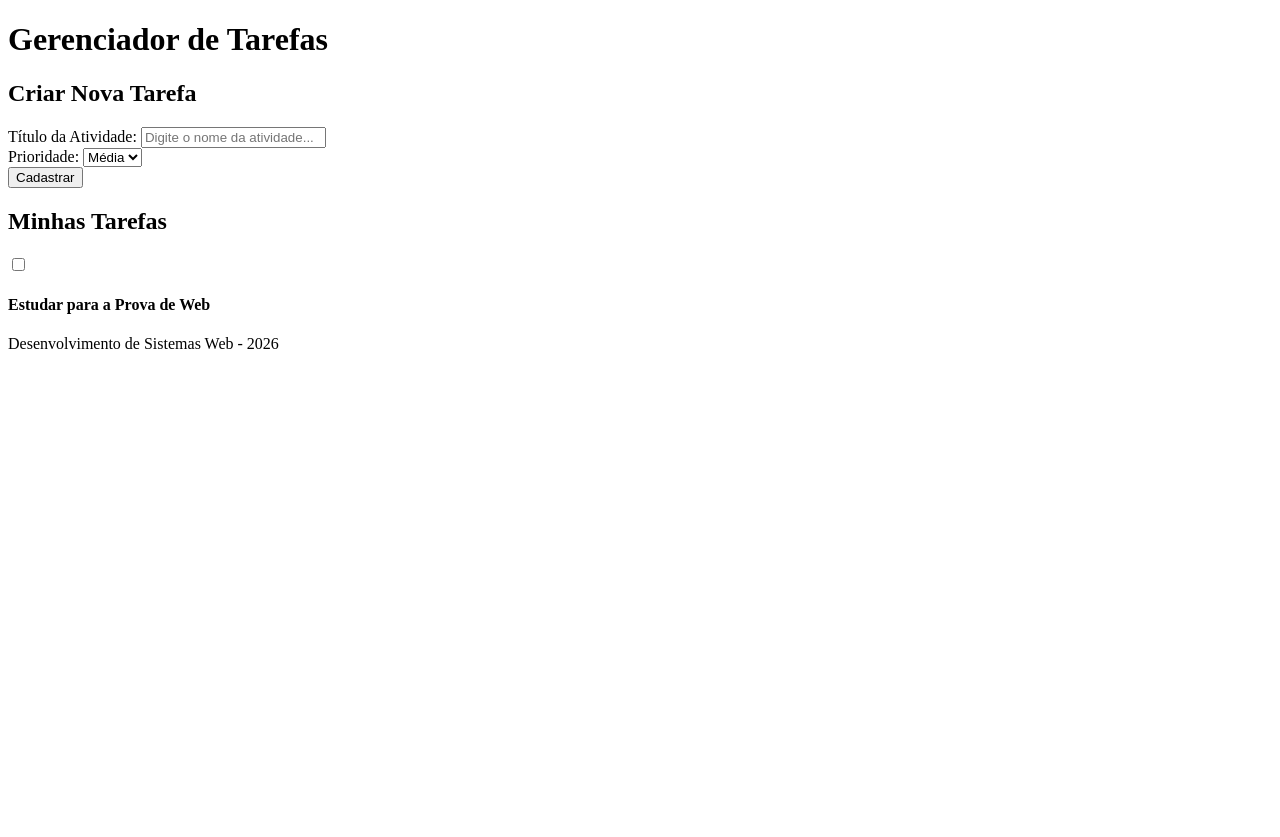
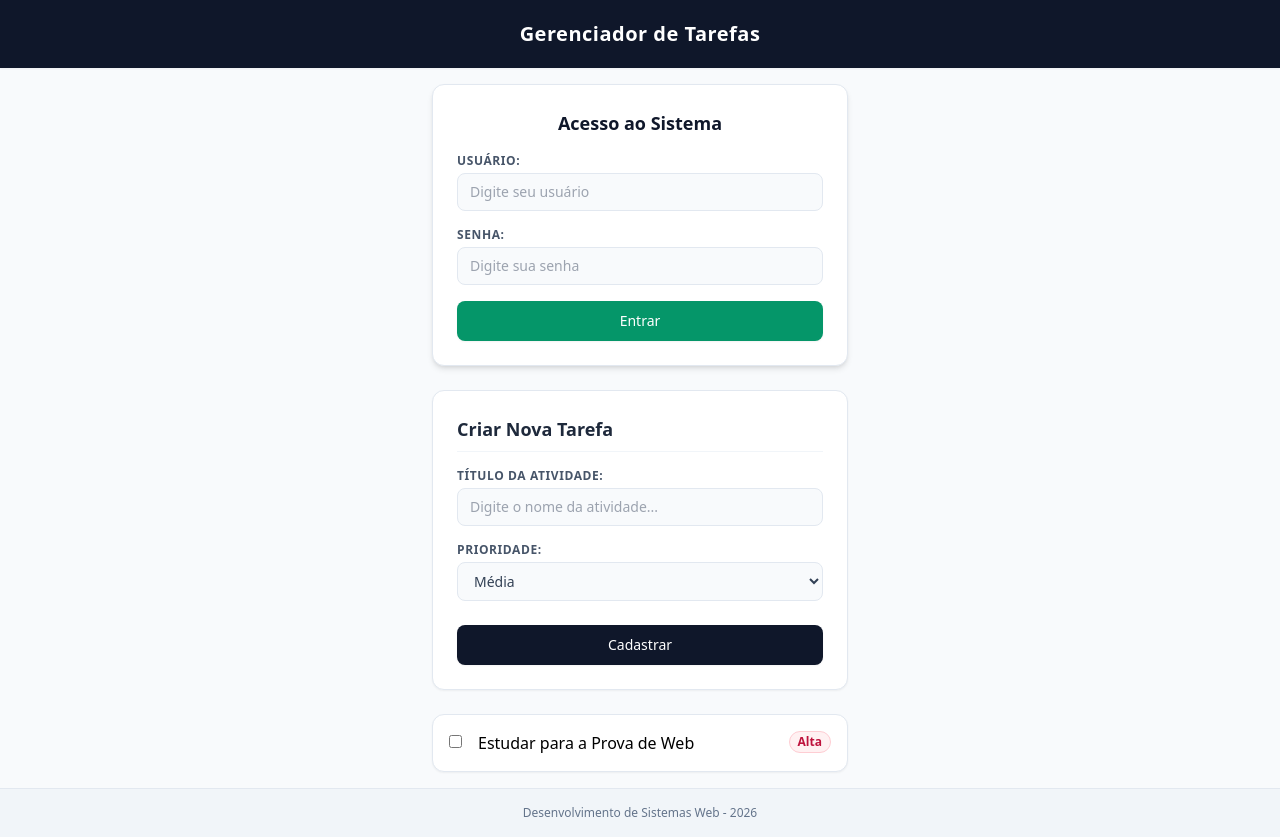
Before and after one commit to JoaooVitorSilva/gerenciador-de-tarefas, a plain HTML site: page index.html in a window 1280 px wide. Before the commit the page ends 800 px from the top, so only its background shows below. Drawn offline with nearby package versions, Linux system fonts and the light colour scheme.

Commit message:
style: aula 3 - estilizacao do card de tarefas e login com tailwind

```diff
--- a/index.html
+++ b/index.html
@@ -3,51 +3,91 @@
 
 <head>
     <meta charset="UTF-8">
-    <meta name="viewport" content="width=device-width,
-initial-scale=1.0">
-    <title>Gerenciador de Tarefas</title>
+    <meta name="viewport" content="width=device-width, initial-scale=1.0">
+    <title>Gerenciador de Tarefas - Aula 3</title>
+    <script src="https://cdn.tailwindcss.com"></script>
 </head>
 
-<body>
-    <header>
-        <h1 id="titulo-principal">Gerenciador de Tarefas</h1>
+<body class="bg-slate-50 min-h-screen font-sans antialiased flex flex-col justify-between">
+    <header class="bg-slate-900 text-white py-5 shadow-sm text-center">
+
+        <h1 id="titulo-principal" class="text-xl font-bold tracking-wide">Gerenciador de Tarefas</h1>
     </header>
-    <main>
-        <!-- Seção do Formulário de Cadastro -->
-        <section id="secao-cadastro">
-            <h2>Criar Nova Tarefa</h2>
-            <form>
-                <div>
+    <main class="flex-1 w-full max-w-md mx-auto p-4 flex flex-col gap-6 justify-center items-center">
 
-                    <label for="input-titulo">Título da Atividade:</label>
-                    <input type="text" id="input-titulo" required placeholder="Digite o nome da atividade...">
+        <section id="secao-login" class="w-full bg-white rounded-xl border border-slate-200 shadow-md p-6 flex flex-col gap-4">
+
+            <h2 class="text-lg font-bold text-center text-slate-900">Acesso ao Sistema</h2>
+            <form class="flex flex-col gap-4">
+                <div class="flex flex-col gap-1">
+
+                    <label class="text-xs font-bold text-slate-600 uppercase tracking-wider">Usuário:</label>
+
+                    <input type="text" required placeholder="Digite seu usuário" class="w-full bg-slate-50 border border-slate-200 rounded-lg py-2 px-3 text-sm focus:outline-none">
 
                 </div>
-                <div>
-                    <label for="select-prioridade">Prioridade:</label>
-                    <select id="select-prioridade" name="priority">
+                <div class="flex flex-col gap-1">
+
+                    <label class="text-xs font-bold text-slate-600 uppercase tracking-wider">Senha:</label>
+
+                    <input type="password" required placeholder="Digite sua senha" class="w-full bg-slate-50 border border-slate-200 rounded-lg py-2 px-3 text-sm focus:outline-none">
+
+                </div>
+                <button type="submit" class="w-full bg-emerald-600 hover:bg-emerald-700 text-white font-medium text-sm py-2.5 rounded-lg transition-colors shadow-sm">
+                    Entrar
+                </button>
+            </form>
+        </section>
+
+        <section id="secao-cadastro" class="w-full bg-white rounded-xl border border-slate-200 shadow-sm p-6">
+
+            <h2 class="text-lg font-bold text-slate-800 mb-4 pb-2 border-b border-slate-100">Criar Nova Tarefa</h2>
+            <form class="flex flex-col gap-4">
+                <div class="flex flex-col gap-1">
+
+                    <label class="text-xs font-bold text-slate-600 uppercase tracking-wider">Título da
+                        Atividade:</label>
+                    <input type="text" required placeholder="Digite o nome da atividade..."
+                        class="w-full bg-slate-50 border border-slate-200 rounded-lg py-2 px-3 text-slate-700 text-sm focus:outline-none focus:ring-2 focus:ring-emerald-500/20 focus:border-emerald-500">
+
+                </div>
+                <div class="flex flex-col gap-1">
+
+                    <label class="text-xs font-bold text-slate-600 uppercase tracking-wider">Prioridade:</label>
+                    <select name="priority"
+                        class="w-full bg-slate-50 border border-slate-200 rounded-lg py-2 px-3 text-slate-700 text-sm focus:outline-none">
+
                         <option value="low">Baixa</option>
                         <option value="medium" selected>Média</option>
                         <option value="high">Alta</option>
                     </select>
                 </div>
+                <button id="btn-cadastrar" type="submit"
+                    class="w-full bg-slate-900 hover:bg-slate-800 text-white font-medium text-sm py-2.5 rounded-lg transition-colors shadow-sm mt-2">
 
-                <button id="btn-cadastrar" type="submit">Cadastrar</button>
-
+                    Cadastrar
+                </button>
             </form>
         </section>
-        <!-- Seção da Lista de Tarefas (Protótipo Estático) -->
-        <section id="secao-lista">
-            <h2>Minhas Tarefas</h2>
-            <div id="tasks-list">
-                <article>
-                    <input type="checkbox">
-                    <h4>Estudar para a Prova de Web</h4>
+        <section id="secao-lista" class="w-full">
+            <div id="tasks-list" class="flex flex-col gap-3">
+
+                <article class="bg-white rounded-xl border border-slate-200 p-4 shadow-sm flex items-start gap-4">
+
+                    <input type="checkbox" class="mt-1 accent-emerald-500">
+
+                    <div class="flex-1">
+
+                        <h4>Estudar para a Prova de Web</h4>
+
+                    </div>
+                    <span
+                        class="text-xs px-2 py-0.5 rounded-full bg-rose-50 border border-rose-200 text-rose-700 font-semibold">Alta</span>
                 </article>
             </div>
         </section>
     </main>
-    <footer>
+    <footer class="bg-slate-100 text-center py-4 text-xs text-slate-500 border-t border-slate-200">
         <p>Desenvolvimento de Sistemas Web - 2026</p>
     </footer>
 </body>
```
